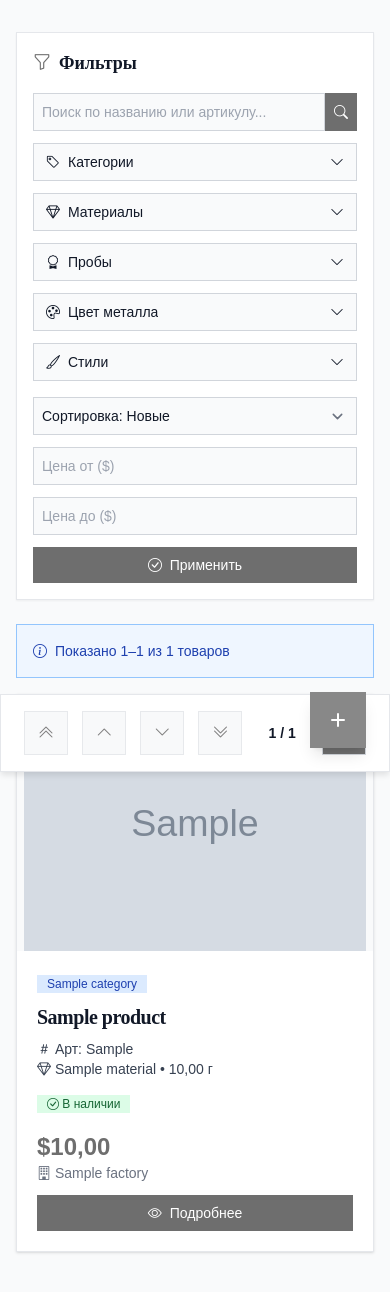
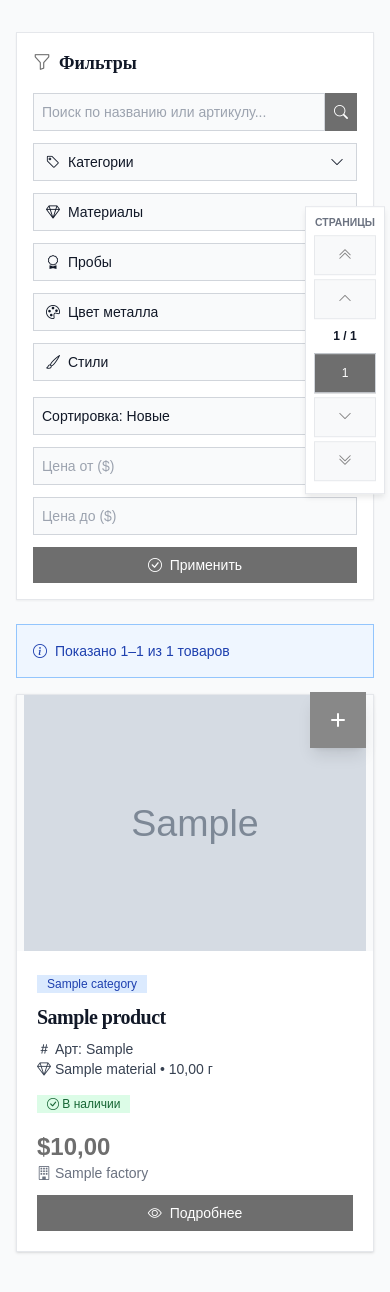
Before and after one commit to defffffender/auroom, a Django app: page / in a window 390 px wide. Shown: the part 72-1364 px from the top of the page. Run offline with Django 5.2, Linux system fonts and the light colour scheme; tables that the repository leaves empty hold one stand-in row (values such as "Sample post"); grey boxes marked "Sample" are stand-in pictures; some libraries are stand-ins or nearby versions; some web fonts are replaced.

Commit message:
fix: Keep pagination on right side for mobile devices - Mobile (≤480px): Compact pagination panel stays on right - Reduced size (80-90px width) to fit small screens - Touch-friendly 40x40px buttons (still usable) - Smaller fonts but readable - Tablet layout unchanged

```diff
--- a/static/css/infinite-scroll.css
+++ b/static/css/infinite-scroll.css
@@ -178,65 +178,51 @@
 }
 
 @media (max-width: 480px) {
-    /* На мобильных - перемещаем пагинацию вниз */
+    /* На мобильных - уменьшаем размеры, но оставляем справа */
     #stickyPagination {
-        position: fixed;
-        bottom: 0;
-        left: 0;
-        right: 0;
-        top: auto;
-        transform: none;
-        border-radius: 12px 12px 0 0;
-        padding: 1rem;
-        display: flex;
-        flex-direction: row;
-        align-items: center;
-        justify-content: space-around;
-        min-width: auto;
-        max-height: 80px;
-        overflow-x: auto;
+        right: 5px;
+        padding: 0.5rem;
+        min-width: 80px;
+        font-size: 0.75rem;
+        max-width: 90px;
     }
 
     #stickyPagination .pagination-header {
-        display: none; /* Скрываем заголовок на мобильных */
+        font-size: 0.65rem;
+        margin-bottom: 0.25rem;
     }
 
     #stickyPagination .current-page {
-        order: 1;
-        font-size: 0.875rem;
+        font-size: 0.75rem;
         padding: 0.25rem;
-        margin: 0 0.5rem;
-        white-space: nowrap;
+        margin: 0.25rem 0;
     }
 
     #stickyPagination .nav-btn {
-        flex-shrink: 0;
-        width: 44px;
-        min-height: 44px;
-        margin: 0;
-        padding: 0.5rem;
+        min-height: 40px;
+        padding: 0.4rem;
+        margin-bottom: 0.25rem;
+        font-size: 0.875rem;
     }
 
     #paginationNumbers {
-        order: 2;
-        flex-direction: row;
-        gap: 0.5rem;
-        margin: 0;
-        overflow-x: auto;
-        -webkit-overflow-scrolling: touch;
+        gap: 0.25rem;
+        margin: 0.25rem 0;
     }
 
     #paginationNumbers button {
-        flex-shrink: 0;
-        min-width: 44px;
-        min-height: 44px;
+        min-height: 40px;
+        min-width: 40px;
+        padding: 0.4rem;
+        font-size: 0.75rem;
     }
 
     #scrollToTopBtn {
-        bottom: 90px; /* Выше панели пагинации */
+        bottom: 15px;
         right: 15px;
-        width: 48px;
-        height: 48px;
+        width: 45px;
+        height: 45px;
+        font-size: 1.25rem;
     }
 }
 
```
